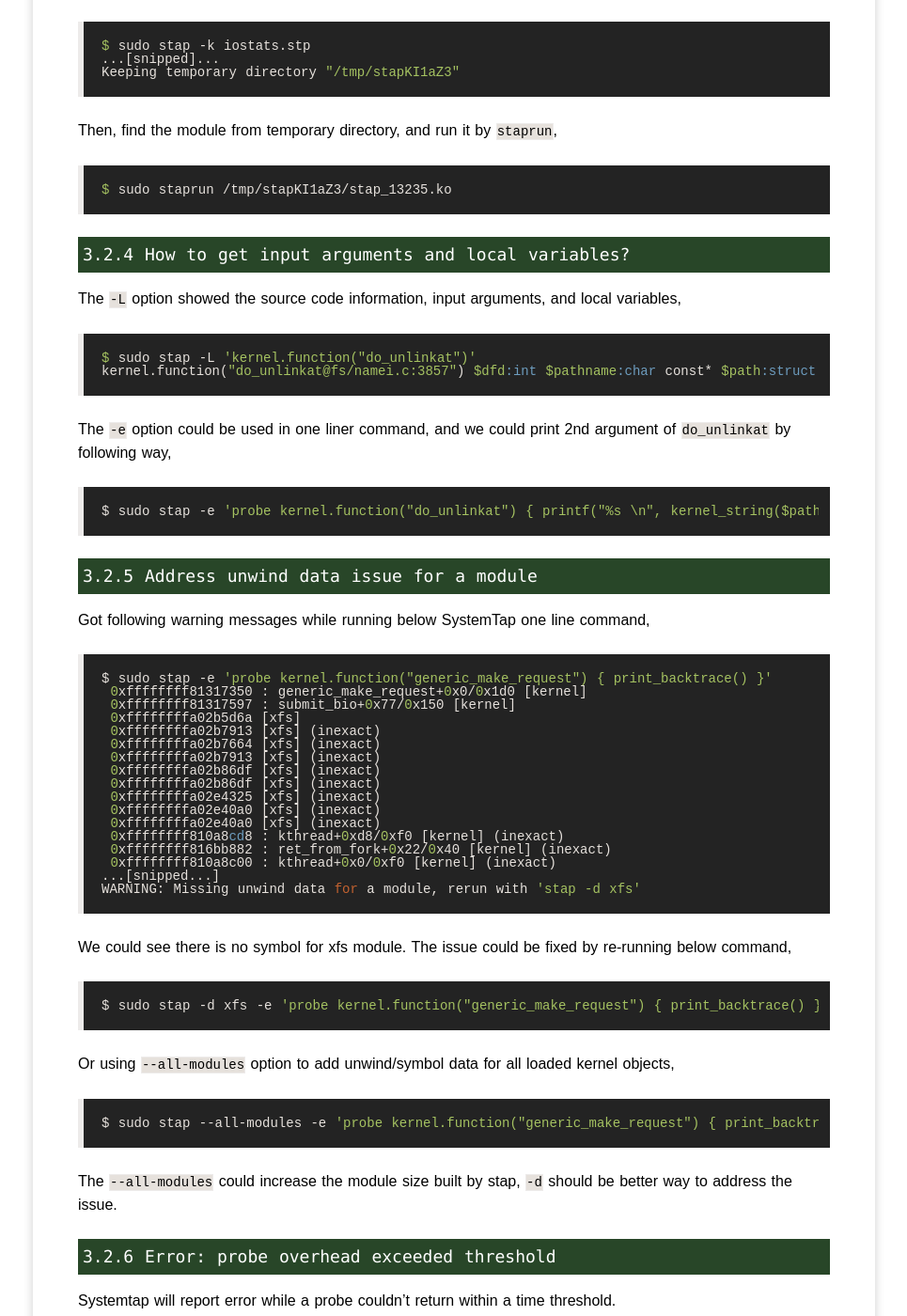
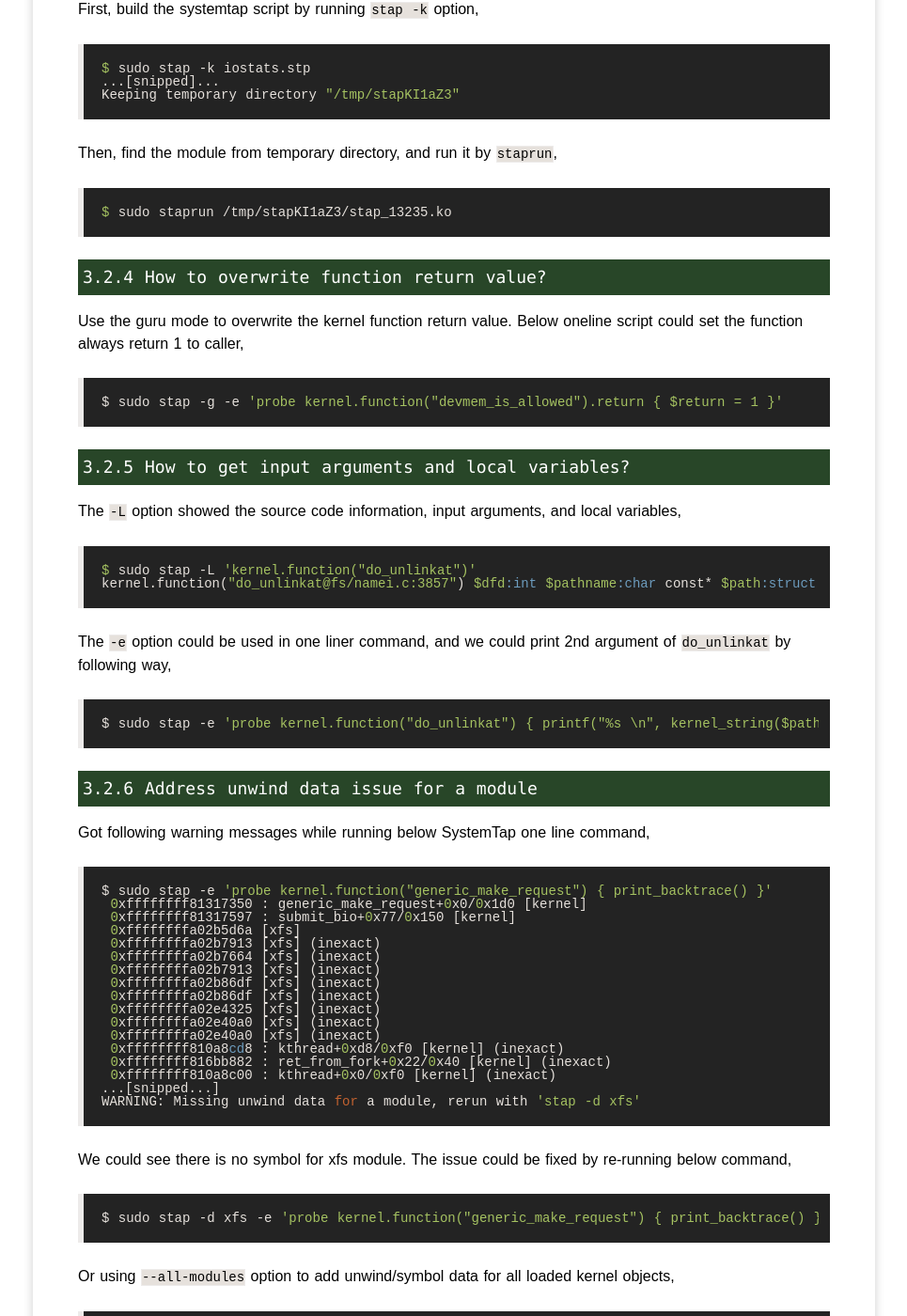
Before and after one commit to yangoliver/yangoliver.github.io, a Jekyll site: the page built from _posts/2016/2016-07-09-linux-perf-tools-tips.md, in a window 1280 px wide and 1400 px high, scrolled down 10109 px. Shown: the whole window at 94% size, without its empty margins (157-1122 px from the left). Built offline with Jekyll 4.4.1, drawn with Linux system fonts in a browser that asks for light colours; comment, search, counter and statistics services are not loaded; some of the changed text lies outside the part shown.

Commit message:
update: added return value overwritten example

```diff
--- a/_posts/2016/2016-07-09-linux-perf-tools-tips.md
+++ b/_posts/2016/2016-07-09-linux-perf-tools-tips.md
@@ -427,7 +427,13 @@ Then, find the module from temporary directory, and run it by `staprun`,
 
 	$ sudo staprun /tmp/stapKI1aZ3/stap_13235.ko
 
-#### 3.2.4 How to get input arguments and local variables?
+#### 3.2.4 How to overwrite function return value?
+
+Use the guru mode to overwrite the kernel function return value. Below oneline script could set the function always return 1 to caller,
+
+	$ sudo stap -g -e 'probe kernel.function("devmem_is_allowed").return { $return = 1 }'
+
+#### 3.2.5 How to get input arguments and local variables?
 
 The `-L` option showed the source code information, input arguments, and local variables,
 
```
Also changed, not shown: other parts of _posts/2016/2016-07-09-linux-perf-tools-tips.md (+2 -2 lines).
